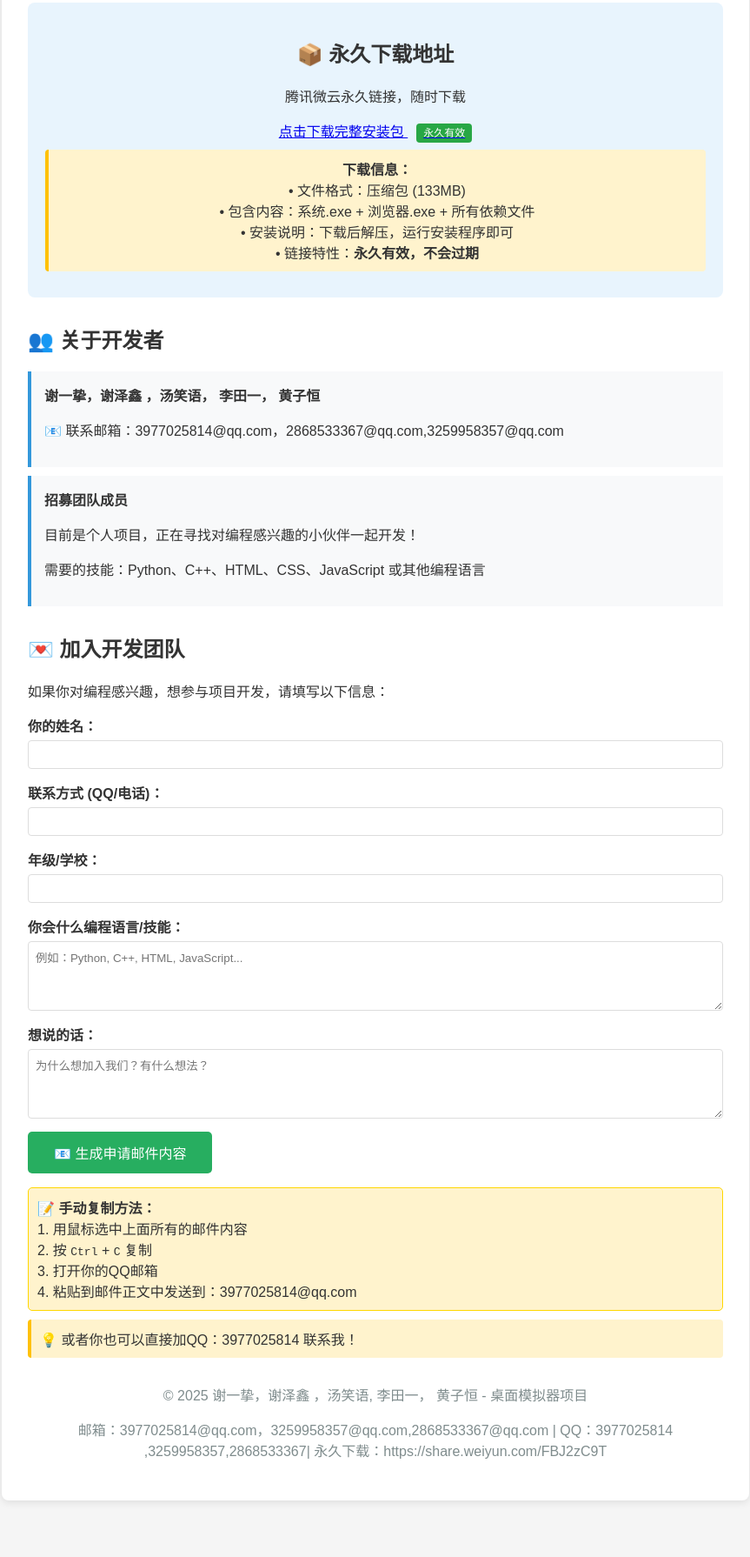
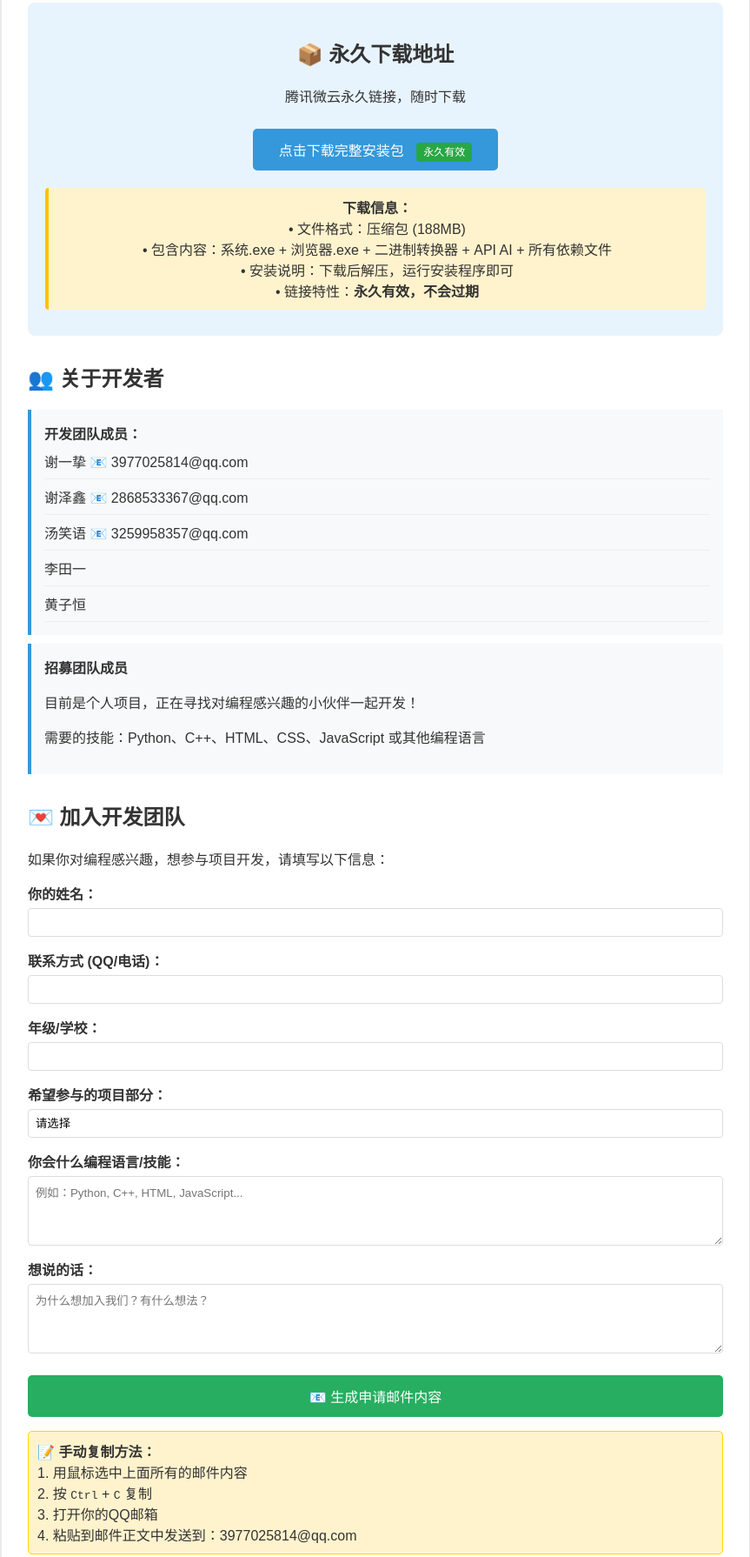
Before and after one commit to xieyizhi2014/desktop-simulator-, a plain HTML site: page index.html in a window 1280 px wide. Shown: the part 178-1968 px from the top of the page at 87% size, without its empty margins (208-1071 px from the left). Before the commit the page ends 1923 px from the top, so only its background shows below. Drawn offline with Linux system fonts and the light colour scheme.

Commit message:
Add files via upload

```diff
--- a/index.html
+++ b/index.html
@@ -35,6 +35,10 @@
             border-radius: 5px;
             font-size: 16px;
             margin: 10px;
+            transition: background 0.3s;
+        }
+        .download-btn:hover {
+            background: #2980b9;
         }
         .team-section { margin: 30px 0; }
         .team-member {
@@ -46,14 +50,16 @@
         .contact-form { margin: 30px 0; }
         .form-group { margin: 15px 0; }
         label { display: block; margin-bottom: 5px; font-weight: bold; }
-        input, textarea {
+        input, textarea, select {
             width: 100%;
             padding: 8px;
             border: 1px solid #ddd;
             border-radius: 4px;
             font-family: inherit;
+            box-sizing: border-box;
         }
-        textarea { height: 80px; }
+        textarea { height: 80px; resize: vertical; }
+        select { appearance: none; background: white; }
         .submit-btn {
             background: #27ae60;
             color: white;
@@ -62,6 +68,12 @@
             border-radius: 5px;
             cursor: pointer;
             font-size: 16px;
+            transition: background 0.3s;
+            width: 100%;
+            margin-top: 10px;
+        }
+        .submit-btn:hover {
+            background: #219a52;
         }
         .note {
             background: #fff3cd;
@@ -102,6 +114,24 @@
             padding: 10px;
             margin: 10px 0;
         }
+        .developer-list {
+            list-style: none;
+            padding: 0;
+            margin: 0;
+        }
+        .developer-list li {
+            padding: 8px 0;
+            border-bottom: 1px solid #eee;
+        }
+        .footer-info {
+            text-align: center;
+            margin-top: 30px;
+            color: #7f8c8d;
+            line-height: 1.6;
+        }
+        .footer-info p {
+            margin: 5px 0;
+        }
     </style>
 </head>
 <body>
@@ -114,15 +144,15 @@
             <h2>📦 永久下载地址</h2>
             <p>腾讯微云永久链接，随时下载</p>
 
-            <a href="https://share.weiyun.com/1NL5mLCZ">
+            <a href="https://share.weiyun.com/kRrWjGCI" class="download-btn">
                 点击下载完整安装包
                 <span class="permanent-badge">永久有效</span>
             </a>
 
             <div class="note">
                 <strong>下载信息：</strong><br>
-                • 文件格式：压缩包 (133MB)<br>
-                • 包含内容：系统.exe + 浏览器.exe + 所有依赖文件<br>
+                • 文件格式：压缩包 (188MB)<br>
+                • 包含内容：系统.exe + 浏览器.exe + 二进制转换器 + API AI + 所有依赖文件<br>
                 • 安装说明：下载后解压，运行安装程序即可<br>
                 • 链接特性：<strong>永久有效，不会过期</strong>
             </div>
@@ -132,10 +162,14 @@
         <div class="team-section">
             <h2>👥 关于开发者</h2>
             <div class="team-member">
-                <strong>谢一挚，谢泽鑫 ，汤笑语，
-李田一，
-黄子恒</strong>
-                <p>📧 联系邮箱：3977025814@qq.com，2868533367@qq.com,3259958357@qq.com</p>
+                <strong>开发团队成员：</strong>
+                <ul class="developer-list">
+                    <li>谢一挚 📧 3977025814@qq.com</li>
+                    <li>谢泽鑫 📧 2868533367@qq.com</li>
+                    <li>汤笑语 📧 3259958357@qq.com</li>
+                    <li>李田一</li>
+                    <li>黄子恒</li>
+                </ul>
             </div>
 
             <div class="team-member">
@@ -167,6 +201,19 @@
                 </div>
 
                 <div class="form-group">
+                    <label for="role">希望参与的项目部分：</label>
+                    <select id="role" name="role">
+                        <option value="">请选择</option>
+                        <option value="前端开发">前端开发 (HTML/CSS/JavaScript)</option>
+                        <option value="后端开发">后端开发 (Python/C++)</option>
+                        <option value="全栈开发">全栈开发</option>
+                        <option value="UI设计">UI设计</option>
+                        <option value="测试">测试</option>
+                        <option value="其他">其他</option>
+                    </select>
+                </div>
+
+                <div class="form-group">
                     <label for="skills">你会什么编程语言/技能：</label>
                     <textarea id="skills" name="skills" placeholder="例如：Python, C++, HTML, JavaScript..."></textarea>
                 </div>
@@ -195,11 +242,11 @@
             </div>
         </div>
 
-        <div style="text-align: center; margin-top: 30px; color: #7f8c8d;">
-            <p>© 2025 谢一挚，谢泽鑫 ，汤笑语,
-李田一，
-黄子恒 - 桌面模拟器项目</p>
-            <p> 邮箱：3977025814@qq.com，3259958357@qq.com,2868533367@qq.com | QQ：3977025814 ,3259958357,2868533367| 永久下载：https://share.weiyun.com/FBJ2zC9T</p>
+        <div class="footer-info">
+            <p>© 2025 桌面模拟器项目团队</p>
+            <p>📧 联系邮箱：3977025814@qq.com, 2868533367@qq.com, 3259958357@qq.com</p>
+            <p>💬 QQ：3977025814, 3259958357, 2868533367</p>
+            <p>🔗 永久下载：https://share.weiyun.com/kRrWjGCI</p>
         </div>
     </div>
 
@@ -208,6 +255,7 @@
             const name = document.getElementById('name').value;
             const contact = document.getElementById('contact').value;
             const grade = document.getElementById('grade').value;
+            const role = document.getElementById('role').value;
             const skills = document.getElementById('skills').value;
             const message = document.getElementById('message').value;
 
@@ -222,6 +270,7 @@
                 '姓名：' + name + '\n' +
                 '联系方式：' + contact + '\n' +
                 '年级/学校：' + grade + '\n' +
+                '希望参与的部分：' + role + '\n' +
                 '编程技能：' + skills + '\n' +
                 '留言：' + message + '\n\n' +
                 '发送时间：' + new Date().toLocaleString() + '\n\n' +
@@ -250,7 +299,18 @@
                 selection.removeAllRanges();
                 selection.addRange(range);
             }, 100);
+
+            // 平滑滚动到邮件内容区域
+            emailContent.scrollIntoView({ behavior: 'smooth', block: 'nearest' });
         }
+
+        // 添加表单验证和回车键提交支持
+        document.getElementById('joinForm').addEventListener('keypress', function(e) {
+            if (e.key === 'Enter') {
+                e.preventDefault();
+                generateEmail();
+            }
+        });
     </script>
 </body>
 </html>
```
